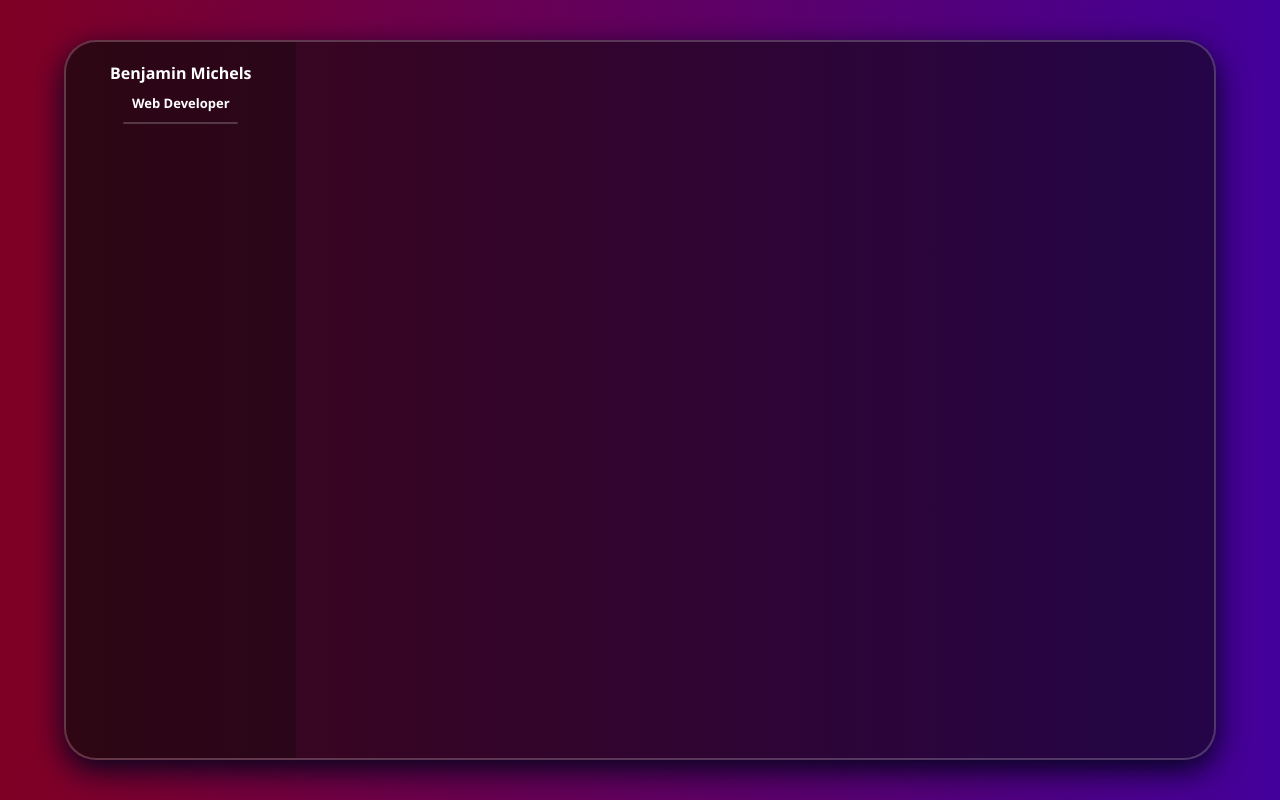
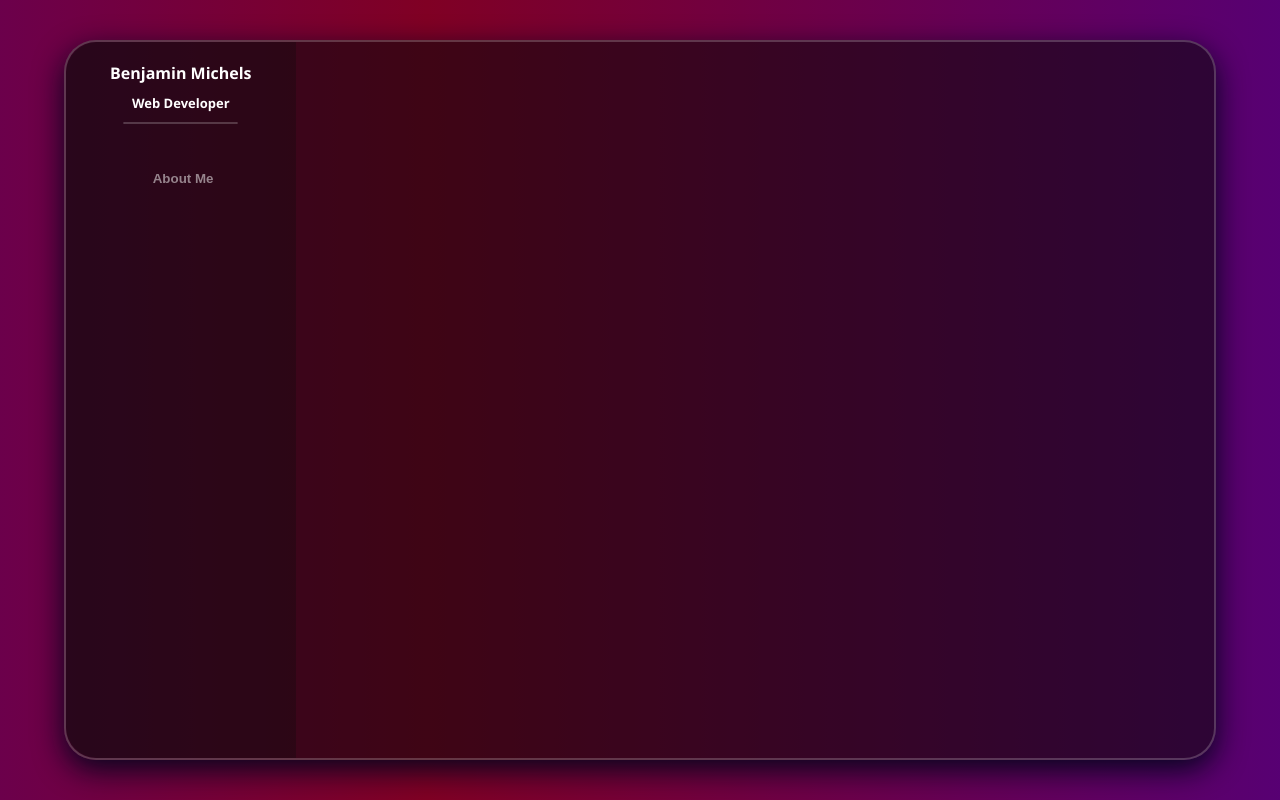
Before and after one commit to Benjamin-Michels/portTest, a plain HTML site: page index.html in a window 1280 px wide. Drawn offline with Linux system fonts and the light colour scheme.

Commit message:
Slowed css animation and added buttons

```diff
--- a/index.html
+++ b/index.html
@@ -24,6 +24,13 @@
                 </div>
                 <hr>
 
+                <button class="button">About Me</button>
+                <button class="button"></button>
+                <button class="button"></button>
+                <button class="button"></button>
+
+
+
 
             </section>
 
--- a/styles/styles.css
+++ b/styles/styles.css
@@ -9,7 +9,7 @@
     width: 100%;
     background: linear-gradient(to right, #43009a, #800024, #43009a);
     background-size: 200%;
-    animation: animate 10s linear infinite;
+    animation: animate 15s linear infinite;
     align-items: center;
     justify-content: center;
 }
@@ -21,13 +21,13 @@
     border-radius: 2rem;
     display: flex;
     border: 2px solid rgba(255, 255, 255, .2);
-    box-shadow: 0 10px 30px rgba(5, 5, 30, 1);
     position: absolute;
     left: 0;
     top: 0;
     bottom: 0;
     right: 0;
     margin: auto;
+    box-shadow: 0 10px 30px rgba(5, 5, 30, 1);
 }
 
 .sidebar {
@@ -70,6 +70,25 @@ hr {
     margin: auto;
 }
 
+.button {
+    opacity: .5;
+    margin-top: 15%;
+    transform: translate(10%);
+    justify-content: center;
+    width: 85%;
+    height: 40px;
+    border-radius: 5rem;
+    background-color: rgba(0, 0, 0, 0.0);
+    border-color: rgba(0, 0, 0, 0);
+    color: white;
+    font-weight: bold;
+}
+
+.button:hover {
+    background-color: rgba(162, 162, 162, 0.1);
+    box-shadow: 0 0 20px 5px rgb(222, 222, 222);
+}
+
 @keyframes animate {
     from {
         background-position: 0%;
```
